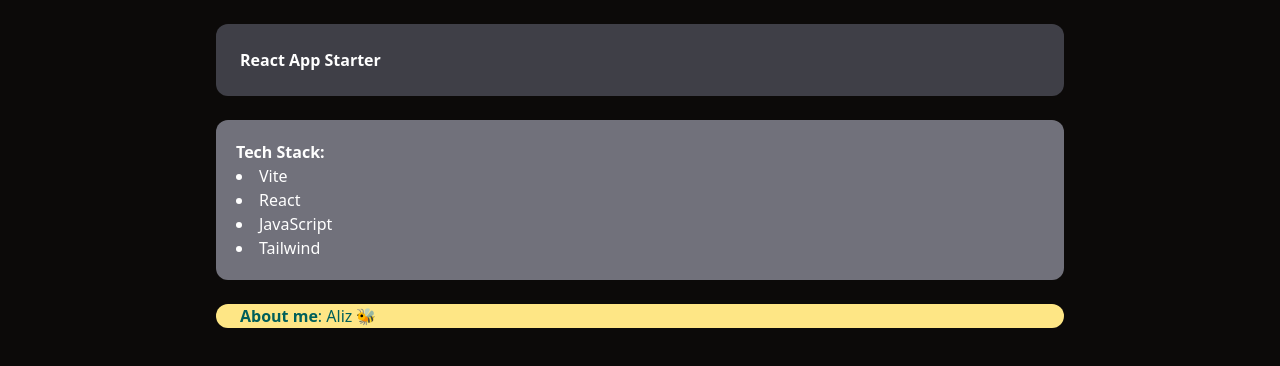
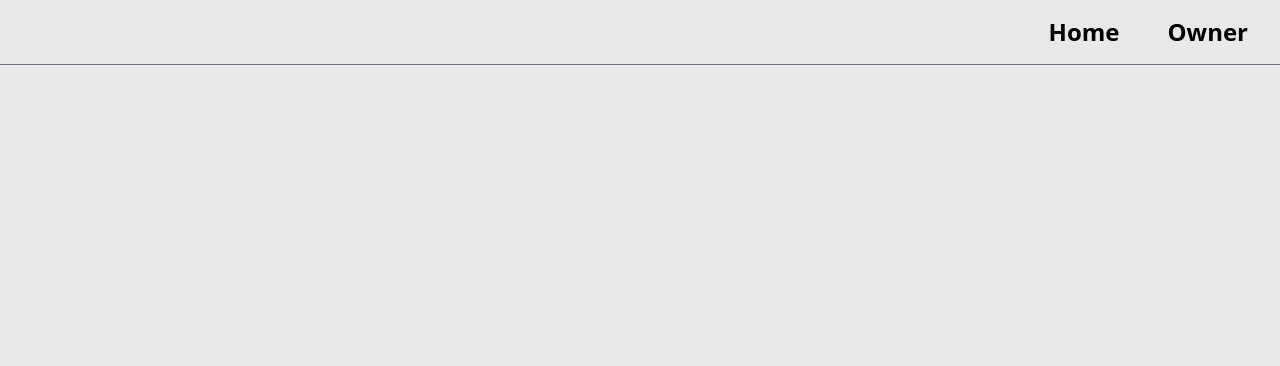
Before and after one commit to orayachan/17-oraya-react, a React (Vite) app: page /admin in a window 1280 px wide. Shown: the top 366 px of the page. Built offline with nearby package versions, Linux system fonts and the light colour scheme.

Commit message:
feat: save progress

```diff
--- a/src/App.jsx
+++ b/src/App.jsx
@@ -1,23 +1,11 @@
-import AboutMe from "./components/AboutMe";
+import Layout from "./components/Layout";
+// import User from "./pages/User";
+
 
 export default function App() {
   return (
-    <div className="h-screen flex justify-center bg-stone-950 text-white">
-      <div className="p-6 gap-y-6 flex flex-col justify-start w-[80%] lg:w-[70%]">
-        <h1 className="w-full p-6 bg-zinc-700 font-bold rounded-xl">
-          React App Starter
-        </h1>
-        <section className="w-full p-5 bg-zinc-500 flex rounded-xl">
-          <ul className="list-inside list-disc flex-1">
-            <span className="font-semibold">Tech Stack:</span>
-            <li>Vite</li>
-            <li>React</li>
-            <li>JavaScript</li>
-            <li>Tailwind</li>
-          </ul>
-        </section>
-      <AboutMe name="Aliz 🐝" />
-      </div>
+    <div>
+      <Layout />
     </div>
   );
 }
--- /dev/null
+++ b/src/components/Layout.jsx
@@ -0,0 +1,24 @@
+import React from "react";
+// import { Link, Outlet } from "react-router-dom";
+
+const Layout = () => {
+  return (
+    <div className="h-screen bg-[#e8e8e8]">
+      <nav>
+        <ul className="text-2xl font-bold flex flex-row justify-end gap-4 pr-4 border-b border-b-gray-500">
+          <li className="p-4">
+            Home
+            {/* <Link to="/">Home</Link> */}
+          </li>
+          <li className="p-4">
+            Owner
+            {/* <Link to="/">Home</Link> */}
+          </li>
+        </ul>
+      </nav>
+      {/* <Outlet /> */}
+    </div>
+  );
+};
+
+export default Layout;
--- /dev/null
+++ b/src/data/data.jsx
@@ -0,0 +1,26 @@
+const mockEmployees = [
+  {
+    id: 0,
+    name: "mock",
+    lastname: "mocklastname",
+    position: "Manager",
+  },
+  {
+    id: 1,
+    name: "employee 1",
+    lastname: "em",
+    position: "Engineer",
+  },
+  {
+    id: 2,
+    name: "employee 2",
+    lastname: "lord",
+    position: "Designer",
+  },
+];
+
+const Home = () => {
+  return <div></div>;
+};
+
+export default Home;
--- /dev/null
+++ b/src/pages/Admin.jsx
@@ -0,0 +1,23 @@
+import { Link } from "react-router";
+
+const Admin = () => {
+  return (
+    <div>
+      <h1>Generation Thailand</h1>
+      <h2>Home -User Sector</h2>
+      <section>
+        <button>User Home Sector</button>
+        <button>Admin Home Sector</button>
+      </section>
+      <section>
+        <p>Create User Here</p>
+        <input type="text" placeholder="Name"></input>
+        <input type="text" placeholder="Last Name"></input>
+        <input type="text" placeholder="Position"></input>
+        <button onClick=''>Save</button>
+      </section>
+    </div>
+  );
+};
+
+export default Admin;
--- /dev/null
+++ b/src/pages/Owner.jsx
@@ -0,0 +1,7 @@
+import { Link } from "react-router";
+
+const Owner = () => {
+  return <div></div>;
+};
+
+export default Owner;
--- /dev/null
+++ b/src/pages/User.jsx
@@ -0,0 +1,14 @@
+import { Link } from "react-router";
+
+const User = () => {
+  return (
+    <div>
+      <h1>Generation Thailand</h1>
+      <h2>Home -User Sector</h2>
+      <button>User Home Sector</button>
+      <button>Admin Home Sector</button>
+    </div>
+  );
+};
+
+export default User;
```
Also changed, not shown: package.json (+5 -2 lines), vercel.json (added), 1 other file (tests, documents, lock files or other folders).
